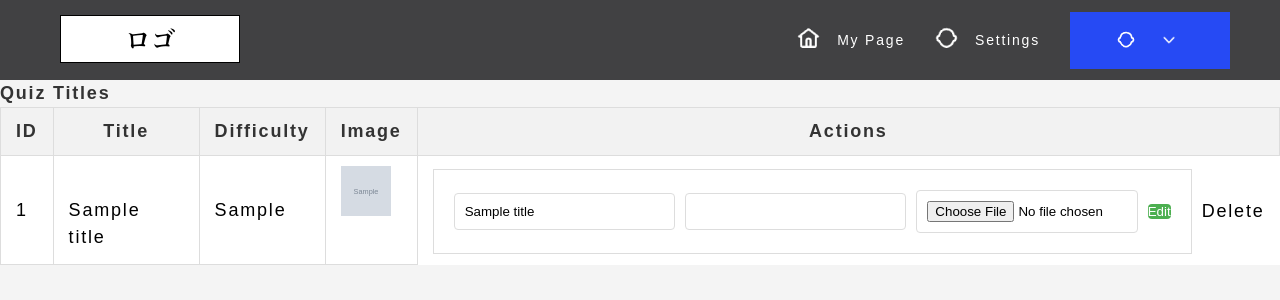
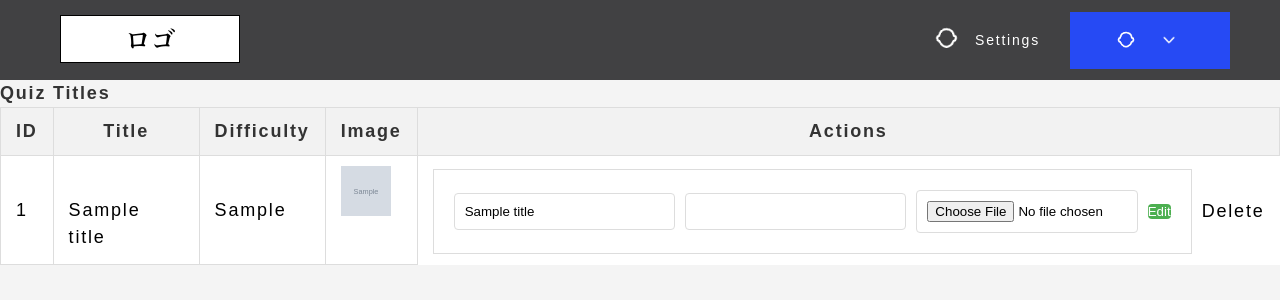
Before and after one commit to android-09/app, a Flask app: page /quiztitleadmin in a window 1280 px wide. Shown: the top 300 px of the page. Run offline with Flask 3, Linux system fonts and the light colour scheme; tables that the repository leaves empty or names only in its code hold one stand-in row (values such as "Sample post"); grey boxes marked "Sample" are stand-in pictures.

Commit message:
remove mypage link

```diff
--- a/templates/header.html
+++ b/templates/header.html
@@ -14,7 +14,7 @@
     </div>
 
     <ul class="nav" id="nav">
-      <li id="nav__my-page"><a href="./quiztop">My Page</a></li>
+      <!-- <li id="nav__my-page"><a href="./quiztop">My Page</a></li> -->
       <li id="nav__settings"><a href="./profile">Settings</a></li>
       <li id="nav__profile">
         <a href=""
```
